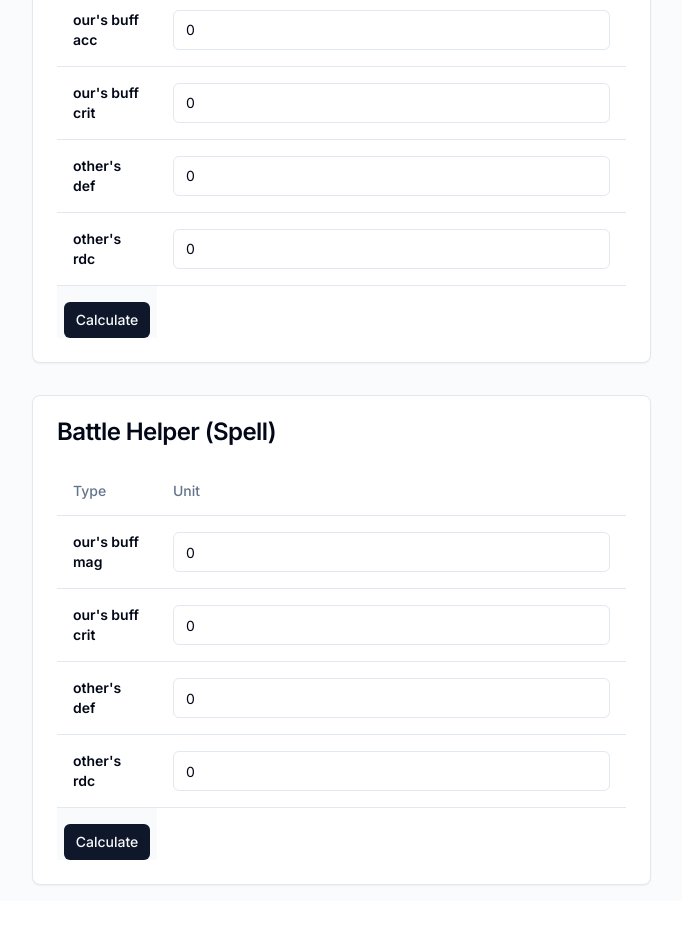
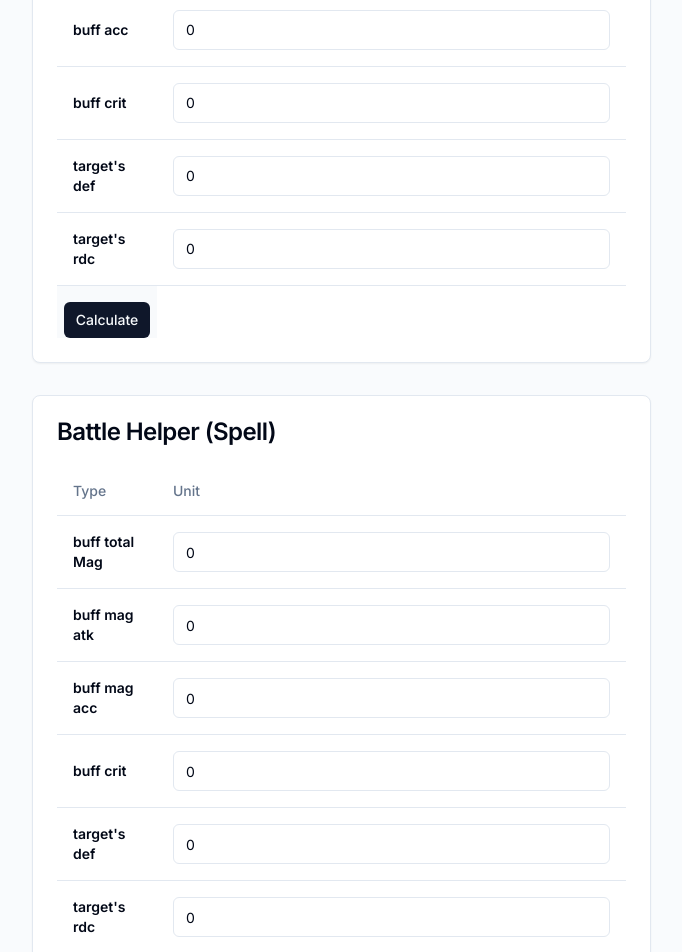
Before and after one commit to TanametTpk/Luzel, a Next.js app: page /luzel/dashboard/players in a window 1280 px wide. Shown: the part 1580-2532 px from the top of the page, without its empty margins (164-846 px from the left). Before the commit the page ends 2481 px from the top, so only its background shows below. Built offline with nearby package versions, Linux system fonts and the light colour scheme.

Commit message:
+ new specific value for spell

```diff
--- a/src/app/dashboard/players/page.tsx
+++ b/src/app/dashboard/players/page.tsx
@@ -81,9 +81,14 @@ export default function Dashboard() {
   const [ourAtk, setOurAtk] = useState<number>(0)
   const [ourAcc, setOurAcc] = useState<number>(0)
   const [ourMag, setOurMag] = useState<number>(0)
+  const [ourMagAtk, setOurMagAtk] = useState<number>(0)
+  const [ourMagAcc, setOurMagAcc] = useState<number>(0)
   const [ourCrit, setOurCrit] = useState<number>(0)
+  const [ourMagCritRate, setOurMagCritRate] = useState<number>(0)
   const [otherDef, setOtherDef] = useState<number>(0)
   const [otherRdc, setOtherRdc] = useState<number>(0)
+  const [otherMacDef, setOtherMacDef] = useState<number>(0)
+  const [otherMacRdc, setOtherMacRdc] = useState<number>(0)
   const [isModalOpen, setOpenModal] = useState<boolean>(false)
   const [attackResult, setAttackResult] = useState<boolean>(false)
   const [critResult, setCritResult] = useState<boolean>(false)
@@ -112,14 +117,14 @@ export default function Dashboard() {
   }
 
   const calculateSpellAttack = () => {
-    let chanceUnit = mag + ourMag - otherDef;
-    let critChance = (1 + crit + WeaponCrit + ourCrit) * 0.05
+    let chanceUnit = mag + ourMag + ourMagAcc - otherMacDef;
+    let critChance = (1 + crit + ourMagCritRate) * 0.05
     critChance = Math.max(0, Math.min(critChance, 1))
     let isCrit = Math.random() < critChance
-    let baseDmg = mag + ourMag
+    let baseDmg = mag + ourMag + ourMagAtk
     if (isCrit) baseDmg *= 2
 
-    let dmg = baseDmg - otherRdc;
+    let dmg = baseDmg - otherMacRdc;
     let hitChance = 0.5 + chanceUnit * 0.05;
     hitChance = Math.max(0, Math.min(hitChance, 1))
 
@@ -338,7 +343,7 @@ export default function Dashboard() {
                   <TableBody>
                   <TableRow>
                     <TableCell className="font-semibold">
-                     our&apos;s buff atk
+                     buff atk
                     </TableCell>
                     <TableCell>
                         <Label htmlFor="add-unit" className="sr-only">
@@ -355,7 +360,7 @@ export default function Dashboard() {
                   </TableRow>
                   <TableRow>
                     <TableCell className="font-semibold">
-                      our&apos;s buff acc
+                      buff acc
                     </TableCell>
                     <TableCell>
                         <Label htmlFor="add-unit" className="sr-only">
@@ -372,7 +377,7 @@ export default function Dashboard() {
                   </TableRow>
                   <TableRow>
                     <TableCell className="font-semibold">
-                      our&apos;s buff crit
+                      buff crit
                     </TableCell>
                     <TableCell>
                         <Label htmlFor="add-unit" className="sr-only">
@@ -389,7 +394,7 @@ export default function Dashboard() {
                   </TableRow>
                   <TableRow>
                     <TableCell className="font-semibold">
-                      other&apos;s def
+                      target&apos;s def
                     </TableCell>
                     <TableCell>
                         <Label htmlFor="add-unit" className="sr-only">
@@ -406,7 +411,7 @@ export default function Dashboard() {
                   </TableRow>
                   <TableRow>
                     <TableCell className="font-semibold">
-                      other&apos;s rdc
+                      target&apos;s rdc
                     </TableCell>
                     <TableCell>
                         <Label htmlFor="add-unit" className="sr-only">
@@ -448,7 +453,7 @@ export default function Dashboard() {
                   <TableBody>
                   <TableRow>
                     <TableCell className="font-semibold">
-                     our&apos;s buff mag
+                     buff total Mag
                     </TableCell>
                     <TableCell>
                         <Label htmlFor="add-unit" className="sr-only">
@@ -465,7 +470,7 @@ export default function Dashboard() {
                   </TableRow>
                   <TableRow>
                     <TableCell className="font-semibold">
-                      our&apos;s buff crit
+                     buff mag atk
                     </TableCell>
                     <TableCell>
                         <Label htmlFor="add-unit" className="sr-only">
@@ -475,14 +480,14 @@ export default function Dashboard() {
                           id="add-unit"
                           type="number"
                           defaultValue={0}
-                          value={ourCrit}
-                          onChange={(e) => setOurCrit(Number.parseFloat(e.target.value))}
+                          value={ourMagAtk}
+                          onChange={(e) => setOurMagAtk(Number.parseFloat(e.target.value))}
                         />
                     </TableCell>
                   </TableRow>
                   <TableRow>
                     <TableCell className="font-semibold">
-                      other&apos;s def
+                     buff mag acc
                     </TableCell>
                     <TableCell>
                         <Label htmlFor="add-unit" className="sr-only">
@@ -492,14 +497,14 @@ export default function Dashboard() {
                           id="add-unit"
                           type="number"
                           defaultValue={0}
-                          value={otherDef}
-                          onChange={(e) => setOtherDef(Number.parseFloat(e.target.value))}
+                          value={ourMagAcc}
+                          onChange={(e) => setOurMagAcc(Number.parseFloat(e.target.value))}
                         />
                     </TableCell>
                   </TableRow>
                   <TableRow>
                     <TableCell className="font-semibold">
-                      other&apos;s rdc
+                      buff crit
                     </TableCell>
                     <TableCell>
                         <Label htmlFor="add-unit" className="sr-only">
@@ -509,8 +514,42 @@ export default function Dashboard() {
                           id="add-unit"
                           type="number"
                           defaultValue={0}
-                          value={otherRdc}
-                          onChange={(e) => setOtherRdc(Number.parseFloat(e.target.value))}
+                          value={ourMagCritRate}
+                          onChange={(e) => setOurMagCritRate(Number.parseFloat(e.target.value))}
+                        />
+                    </TableCell>
+                  </TableRow>
+                  <TableRow>
+                    <TableCell className="font-semibold">
+                    target&apos;s def
+                    </TableCell>
+                    <TableCell>
+                        <Label htmlFor="add-unit" className="sr-only">
+                          Unit
+                        </Label>
+                        <Input
+                          id="add-unit"
+                          type="number"
+                          defaultValue={0}
+                          value={otherMacDef}
+                          onChange={(e) => setOtherMacDef(Number.parseFloat(e.target.value))}
+                        />
+                    </TableCell>
+                  </TableRow>
+                  <TableRow>
+                    <TableCell className="font-semibold">
+                      target&apos;s rdc
+                    </TableCell>
+                    <TableCell>
+                        <Label htmlFor="add-unit" className="sr-only">
+                          Unit
+                        </Label>
+                        <Input
+                          id="add-unit"
+                          type="number"
+                          defaultValue={0}
+                          value={otherMacRdc}
+                          onChange={(e) => setOtherMacRdc(Number.parseFloat(e.target.value))}
                         />
                     </TableCell>
                   </TableRow>
```
